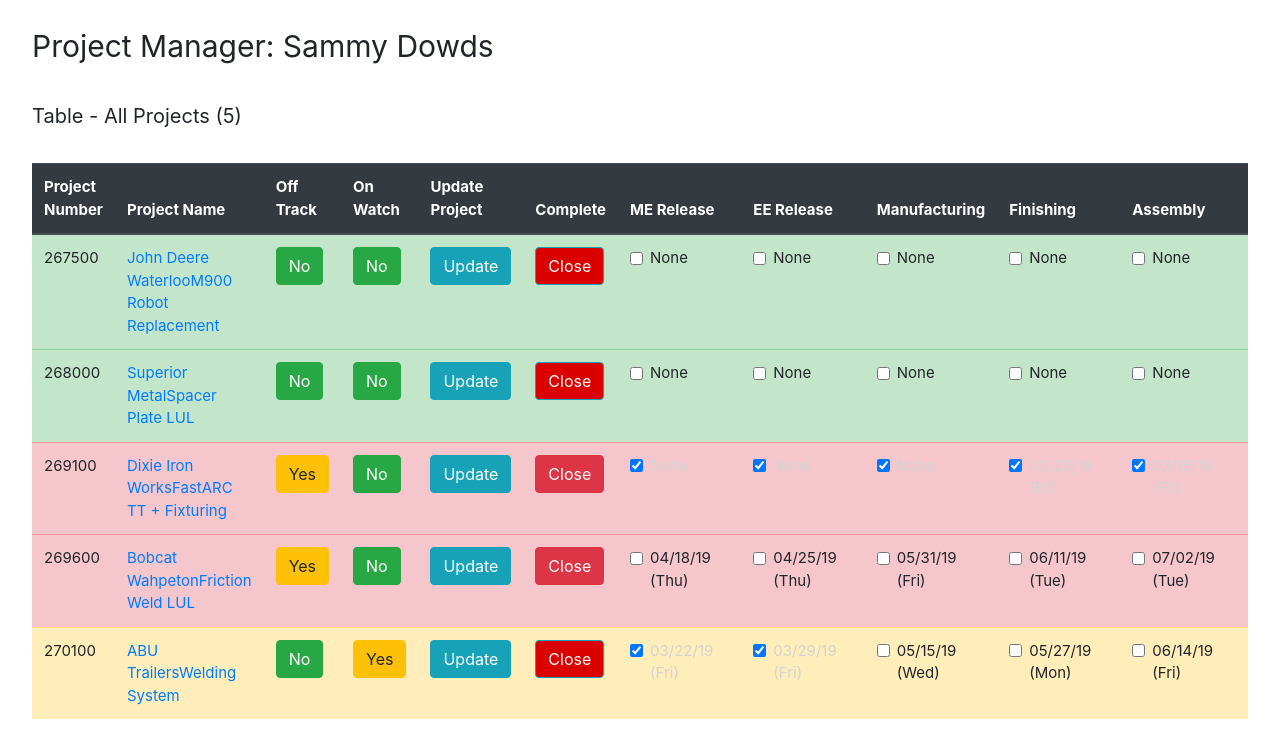
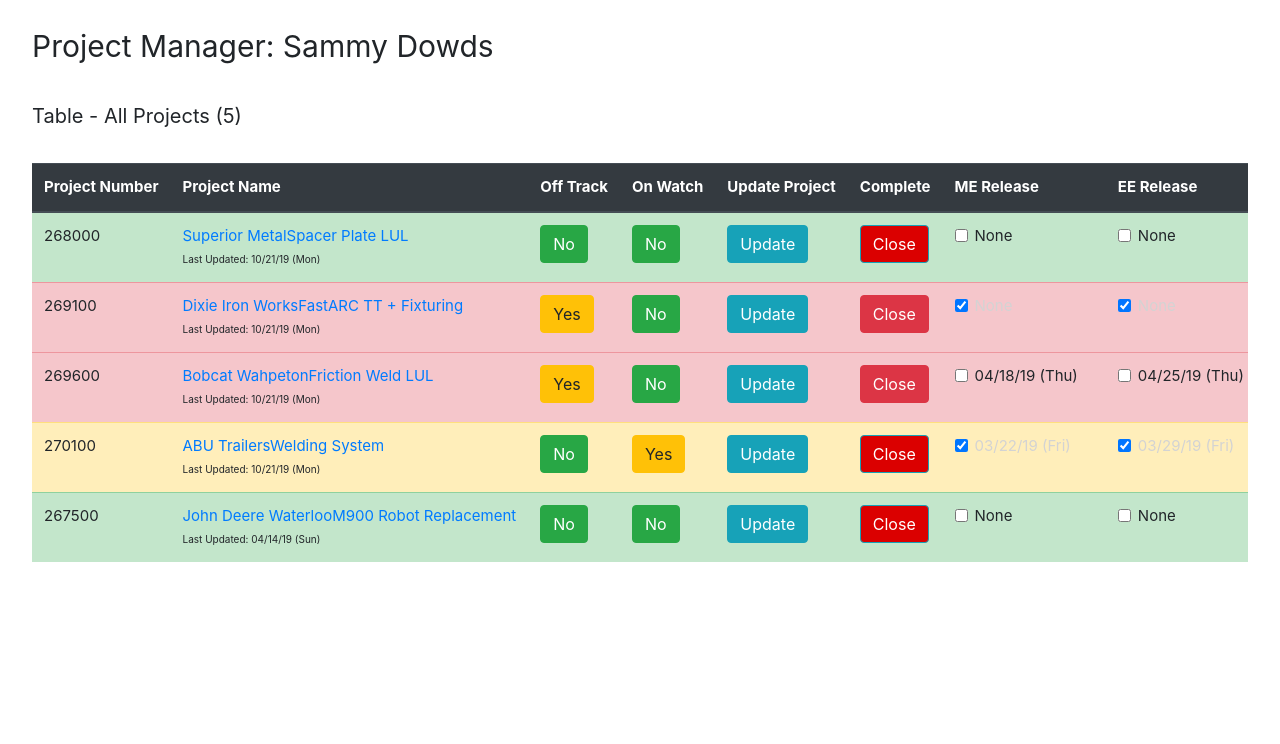
Before and after one commit to sammydowds/projectautomation, a Django app: page /projects/myprojects/ in a window 1280 px wide. Shown: the part 56-800 px from the top of the page. Run offline with Django 3.2, Linux system fonts and the light colour scheme; a user stored in the database is signed in; data comes from the database, SQL or seed files in the repository; both versions use the stored data as it was after the commit; some libraries are stand-ins or nearby versions.

Commit message:
Added latest date updated for a project

```diff
--- a/projects/forms.py
+++ b/projects/forms.py
@@ -8,6 +8,7 @@
     class Meta:
         model = Project
         fields = '__all__'
+        exclude = ('lastupdated',)
         widgets = {
                     'engineering_start': forms.DateInput(attrs={'class': 'datepicker'}),
                     'mechanicalrelease': forms.DateInput(attrs={'class': 'datepicker'}),
--- a/projects/helpers.py
+++ b/projects/helpers.py
@@ -60,6 +60,7 @@
 
     #TODO Need to check if date is none in here
 
+
     #creating a suggested schedule based on typical process of managing projects at Acieta
     suggested_sched[str(proj_number) + ': ' + 'Mechanical Design Review'] = project['mechanicalrelease'] - timedelta(weeks=1), "1 week is enough time to detail before Mechanical Release, need to send out approvals this day"
     suggested_sched[str(proj_number) + ': ' + 'Electrical Design Review'] = project['electricalrelease'] - timedelta(weeks=1), "1 week is enough time to detail before Electrical Release, need to send out approvals this day"
--- a/projects/models.py
+++ b/projects/models.py
@@ -44,6 +44,7 @@
     onwatch = models.BooleanField(default=True, null = True)
     iscurrent = models.BooleanField(default=True, null = True)
     projectmanager = models.ForeignKey(User, null=True, on_delete = models.SET_NULL)
+    lastupdated = models.DateField(default = datetime(2015, 10, 21), null = True)
 
 
     def __str__(self):
--- a/projects/templates/projects/myprojects.html
+++ b/projects/templates/projects/myprojects.html
@@ -13,7 +13,7 @@
 
   <!-- TODO: allow to scroll in body only -->
   <div style="overflow: auto; font-size: 15px;">
-	<table style="width: 100%; height: 50%;"class = "table table-hover">
+	<table style="white-space: nowrap; width: 100%; height: 50%;"class = "table table-hover">
 
     <!-- TODO: Table head fixed -->
     <thead class="thead-dark">
@@ -48,7 +48,7 @@
         {% if project.offtrack == True %}
         <tr class="table-danger">
           <td> {{ project.projectnumber }} </td>
-          <td><a href = "http://127.0.0.1:8000/projects/dashboard/{{project.projectnumber}}">{{ project.projectname }}</a></td>
+          <td><a href = "http://127.0.0.1:8000/projects/dashboard/{{project.projectnumber}}">{{ project.projectname }}<br><a style="font-size: 10px;"> Last Updated: {{project.lastupdated}}</a></a></td>
           <td>
 
             {% if project.offtrack == False %}
@@ -236,7 +236,7 @@
         {% if project.onwatch == False and project.offtrack == False %}
         <tr class="table-success">
           <td> {{ project.projectnumber }} </td>
-          <td><a href = "http://127.0.0.1:8000/projects/dashboard/{{project.projectnumber}}">{{ project.projectname }}</a></td>
+          <td><a href = "http://127.0.0.1:8000/projects/dashboard/{{project.projectnumber}}">{{ project.projectname }} <br><a style="font-size: 10px;"> Last Updated: {{project.lastupdated}}</a></a></td>
           <td>
 
             {% if project.offtrack == False %}
@@ -424,7 +424,7 @@
         {% if project.onwatch == True and project.offtrack != True %}
         <tr class="table-warning">
           <td> {{ project.projectnumber }} </td>
-          <td><a href = "http://127.0.0.1:8000/projects/dashboard/{{project.projectnumber}}">{{ project.projectname }}</a></td>
+          <td><a href = "http://127.0.0.1:8000/projects/dashboard/{{project.projectnumber}}">{{ project.projectname }}<br><a style="font-size: 10px;"> Last Updated: {{project.lastupdated}}</a></a></td>
           <td>
 
             {% if project.offtrack == False %}
--- a/projects/templates/projects/project.html
+++ b/projects/templates/projects/project.html
@@ -12,8 +12,8 @@
 
 
   <!-- TODO: allow to scroll in body only -->
-  <div style="overflow: auto; font-size: 15px;">
-	<table style="white-space: nowrap; width: 100%; height: 50%;"class = "table table-bordered table-hover">
+  <div style="font-size: 15px;">
+	<table style="white-space: nowrap; width: 100%; height: 50%;"class = "table table-bordered table-striped table-hover">
 
     <!-- TODO: Table head fixed -->
     <thead class="thead-dark">
@@ -48,7 +48,7 @@
         <tr>
 
           <td> {{ project.projectnumber }} </td>
-          <td><a href = "http://127.0.0.1:8000/projects/dashboard/{{project.projectnumber}}">{{ project.projectname }}</a></td>
+          <td><a href = "http://127.0.0.1:8000/projects/dashboard/{{project.projectnumber}}">{{ project.projectname }}<br><a style="font-size: 10px;"> Last Updated: {{project.lastupdated}}</a></a></td>
           <td> {{project.projectmanager.first_name}} {{project.projectmanager.last_name}} </td>
           <td>
 
--- a/projects/templates/projects/tasks.html
+++ b/projects/templates/projects/tasks.html
@@ -25,6 +25,7 @@
     </thead>
 
     <tbody>
+    {% if sorted_tasks != None %}
     {% for key, value in sorted_tasks.items %}
         <tr style="border: solid grey 2px;">
           <td> </td>
@@ -35,6 +36,7 @@
         </tr>
         {% endfor %}
       </tbody>
+      {% endif %}
 
     </table>
   </div>
--- a/projects/views.py
+++ b/projects/views.py
@@ -23,7 +23,7 @@
     #     imported_proj = Project(**proj)
     #     imported_proj.save()
     # -----------------------------------------------------------------------------------------------------------------
-    projects_list = Project.objects.all()
+    projects_list = Project.objects.all().exclude(iscurrent=False)
     # projects_list = reversed(projects_list.exclude(iscurrent=False))
     num_proj = projects_list.count()
     context = {
@@ -43,7 +43,8 @@
     #     imported_proj = Project(**proj)
     #     imported_proj.save()
     # # -----------------------------------------------------------------------------------------------------------------
-    projects_list = Project.objects.filter(projectmanager=request.user)
+    projects_list = Project.objects.filter(projectmanager=request.user).order_by('-lastupdated').exclude(iscurrent=False)
+    print(projects_list)
     # projects_list = reversed(projects_list.exclude(iscurrent=False))
     num_proj = projects_list.count()
     context = {
@@ -63,18 +64,17 @@
         #pulling project from database
         proj_current = Project.objects.get(projectnumber=project_num)
         form = ProjectForm(initial = proj_current.__dict__)
-
-
         return render(request, "projects/update.html", {'form': form, 'project': proj_current})
     #if post request, post updates into the database and return back to the main projects page
     if request.method == "POST":
-
         proj_updating = Project.objects.get(projectnumber = num)
+        proj_updating.lastupdated = datetime.today()
+        proj_updating.save()
         form = ProjectForm(request.POST, instance=proj_updating)
 
         if form.is_valid():
             form.save()
-        return redirect('/projects')
+        return redirect('/projects/myprojects')
 
 
 #creating a project
@@ -215,7 +215,7 @@
 @login_required
 def tasks(request):
     if request.method == "GET":
-        projects = Project.objects.filter(projectmanager=request.user.username, iscurrent=True)
+        projects = Project.objects.filter(projectmanager=request.user, iscurrent=True)
         project_tasks = []
         for project in projects:
             project_tasks.append(suggest_schedule(project))
```
Also changed, not shown: db.sqlite3, projects/migrations/0005_project_lastupdated.py (added), projects/migrations/0006_auto_20190414_0026.py (added).
